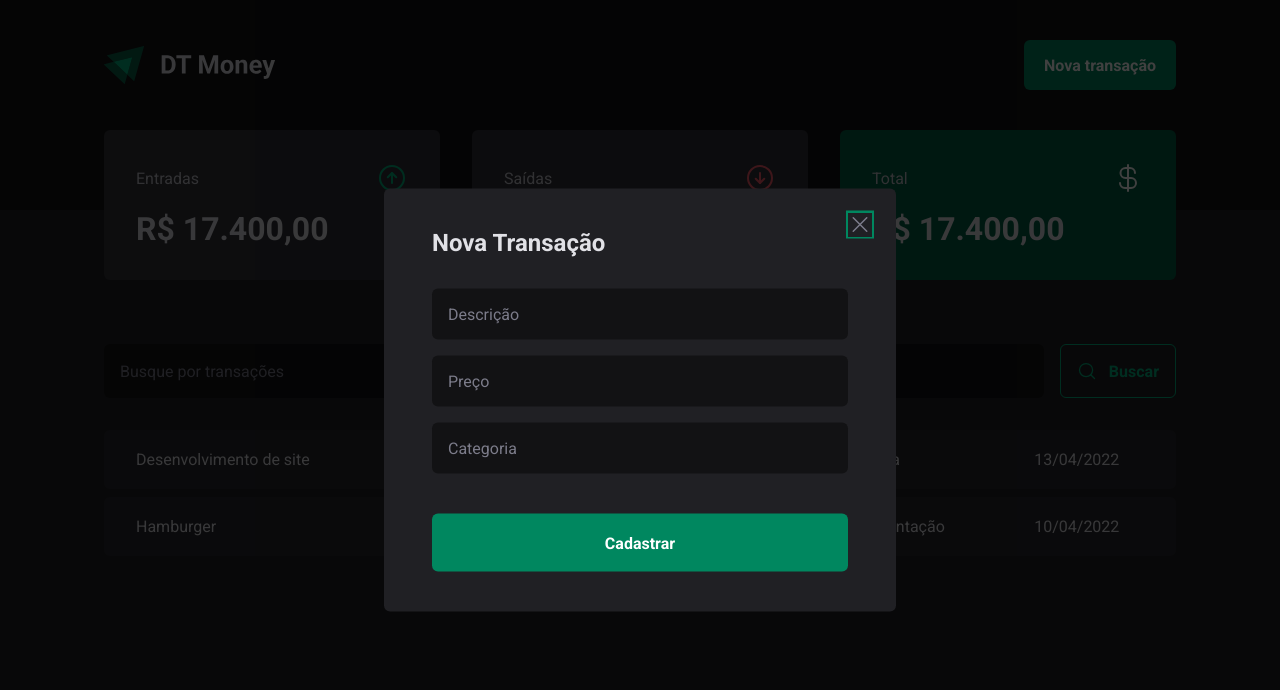
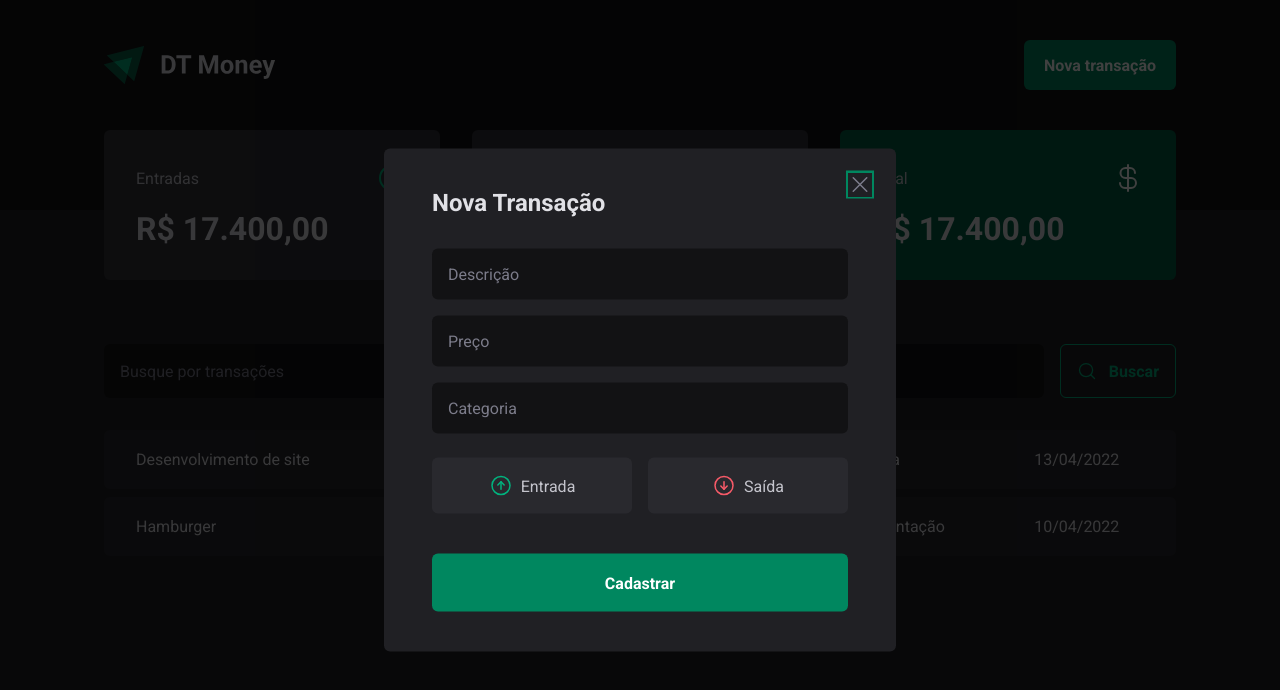
Before and after one commit to marcusdavanco/dt-money, a React (Vite) app: page / in a window 1280 px wide. Both pictures are taken after a click on the button "Nova transação". Shown: the top 690 px of the page. Built offline with nearby package versions, Linux system fonts and the light colour scheme.

Commit message:
feat: Botões d enetrada e saída

```diff
--- a/src/components/NewTransactionModal/index.tsx
+++ b/src/components/NewTransactionModal/index.tsx
@@ -1,6 +1,6 @@
 import * as Dialog from "@radix-ui/react-dialog"
-import { Overlay, Content, CloseButton } from "./styles";
-import { X } from "phosphor-react";
+import { Overlay, Content, CloseButton, TransactionType, TransactionTypeButton } from "./styles";
+import { X, ArrowCircleUp, ArrowCircleDown } from "phosphor-react";
 
 export function NewTransactionModal(){
 	return (
@@ -18,6 +18,18 @@
 						<input type="number" placeholder="Preço" required />
 						<input type="text" placeholder="Categoria" required />
 
+						<TransactionType>
+							<TransactionTypeButton variant="income">
+								<ArrowCircleUp size={24} />
+								Entrada
+							</TransactionTypeButton>
+							<TransactionTypeButton variant="outcome">
+
+								<ArrowCircleDown size={24} />
+								Saída
+							</TransactionTypeButton>
+
+						</TransactionType>
 						<button type="submit">
 							Cadastrar
 						</button>
--- a/src/components/NewTransactionModal/styles.ts
+++ b/src/components/NewTransactionModal/styles.ts
@@ -65,5 +65,34 @@
 	line-height: 0;
 	cursor: pointer;
 	color: ${props => props.theme["gray-500"]};
+`
 
+export const TransactionType = styled.div`
+	display: grid;
+	grid-template-columns: repeat(2, 1fr);
+	gap: 1rem;
+	margin-top: 0.5rem;
 `
+
+interface TransactionTypeButtonProps {
+	variant: 'income' | 'outcome';
+}
+
+export const TransactionTypeButton = styled.button<TransactionTypeButtonProps>`
+	background: ${props => props.theme["gray-700"]};
+	padding: 1rem;
+	display: flex;
+	align-items: center;
+	justify-content: center;
+	gap: 0.5rem;
+	border-radius: 6px;
+	cursor: pointer;
+	border: 0;
+	color: ${props => props.theme["gray-300"]};
+
+
+	svg {
+		color: ${props => props.variant === 'income' ? props.theme["green-300"]: props.theme["red-300"]};
+
+	}
+`;
```
